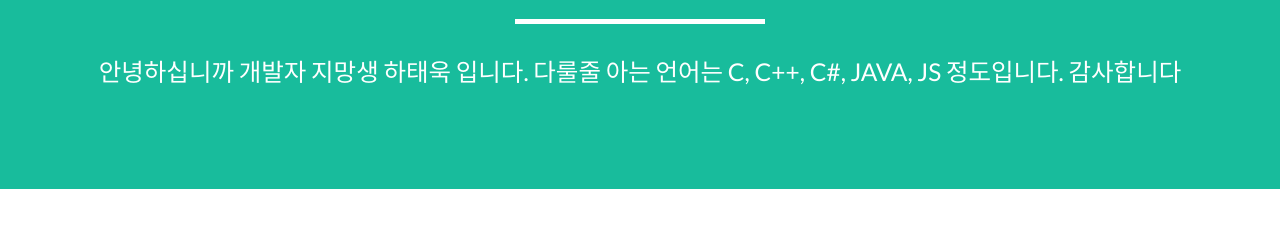
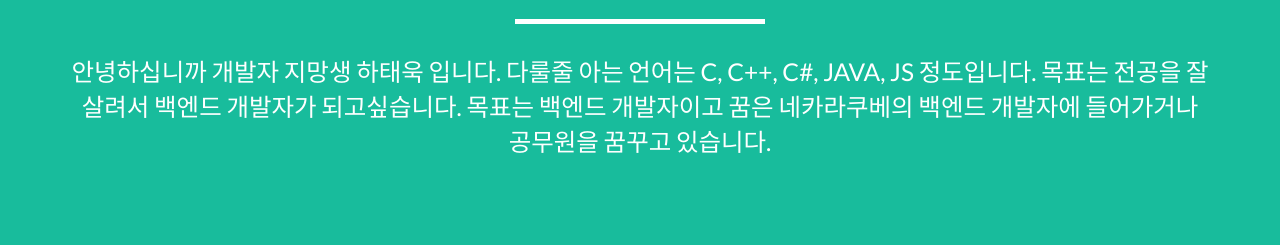
Before and after one commit to hateauk12/hateauk12.github.io, a website: page index.html in a window 1280 px wide. Shown: the part 555-800 px from the top of the page. Drawn offline with nearby package versions, Linux system fonts and the light colour scheme.

Commit message:
Update index.html

```diff
--- a/index.html
+++ b/index.html
@@ -76,7 +76,7 @@
                     <div class="intro-text">
                         <h1 class="name">PortFolio</h1>
                         <hr class="star-light">
-                        <span class="skills">안녕하십니까 개발자 지망생 하태욱 입니다. 다룰줄 아는 언어는 C, C++, C#, JAVA, JS 정도입니다. 감사합니다</span>
+                        <span class="skills">안녕하십니까 개발자 지망생 하태욱 입니다. 다룰줄 아는 언어는 C, C++, C#, JAVA, JS 정도입니다. 목표는 전공을 잘 살려서 백엔드 개발자가 되고싶습니다. 목표는 백엔드 개발자이고 꿈은 네카라쿠베의 백엔드 개발자에 들어가거나 공무원을 꿈꾸고 있습니다.</span>
                     </div>
                 </div>
             </div>
```
